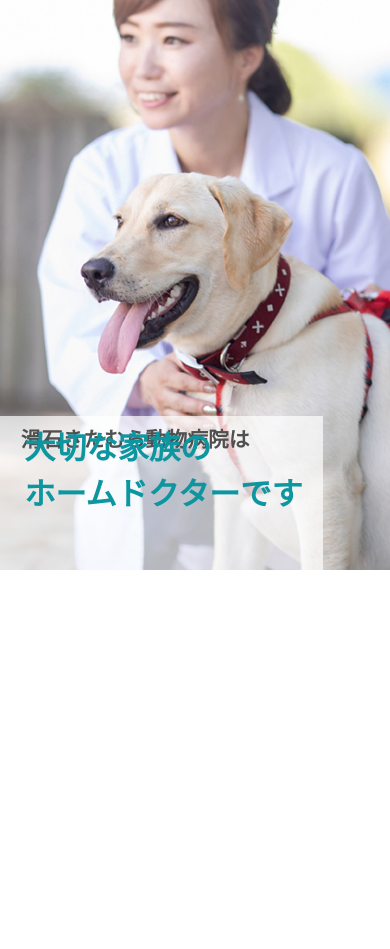
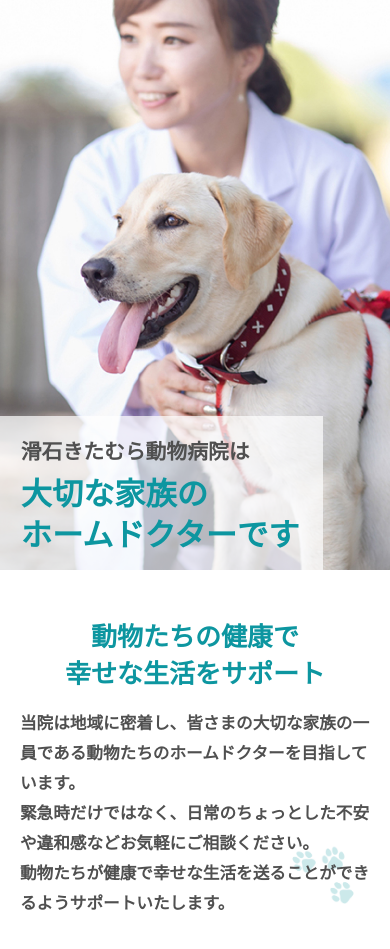
Before and after one commit to saitou202506/doubutubyouin, a plain HTML site: page index.html in a window 390 px wide. Shown: the part 53-1002 px from the top of the page. Before the commit the page ends 947 px from the top, so only its background shows below. Drawn offline with Linux system fonts and the light colour scheme.

Commit message:
main-overlay-description

```diff
--- a/index.html
+++ b/index.html
@@ -33,9 +33,7 @@
                  <!-- 画面幅767px以下で表示する画像 -->
                  <source
                   media="(max-width: 767px)"
-                  srcset="./imge/Mask%20group-sp.jpg"
-
-                  >
+                  srcset="./imge/Mask%20group-sp.jpg">
 
                  <!-- 画面幅768px以上で表示する画像 -->
                  <img src="./imge/Mask%20group.jpg" alt="女性と犬">
@@ -44,6 +42,16 @@
                 <div class="main-overlay">
                    <h2 class="main-message1">滑石きたむら動物病院は</h2>
                    <p class="main-message2">大切な家族の<br>ホームドクター<span class="main-message3">です</span></p>
+                </div>
+                <div class="main-overlay-description">
+                   <h3 class="main-message4">動物たちの健康で<br class="sp-br">幸せな生活をサポート</h3>
+                   <div class="main-overlay-text">
+                     <p>当院は地域に密着し、皆さまの大切な家族の一員である動物たちのホームドクターを目指しています。</p>
+                     <p>緊急時だけではなく、日常のちょっとした不安や違和感などお気軽にご相談ください。</p>
+                     <p>動物たちが健康で幸せな生活を送ることができるようサポートいたします。</p>
+                   </div>
+
+                    <img src="imge/asiato1.jpg" alt="" class="asiato1-icon">
                 </div>
             </div>
 
--- a/style.css
+++ b/style.css
@@ -168,7 +168,6 @@ body {
     line-height: 1.5;
     font-family: var(--font-eb);
     color: #0D96A0;
-
 }
 
 .main-message3 {
@@ -191,7 +190,7 @@ body {
 
  .main-message1 {
     position: absolute;
-    top: calc(18 / 420 * 100%);
+    top: calc(18 / 148 * 100%);
     left: calc(20 / 311 * 100%);
     align-items: center;
     font-size: calc(20 / 375 * 100vw);
@@ -199,11 +198,11 @@ body {
 
  .main-message2 {
     position: absolute;
-    top: calc(18 / 420 * 100%);
-    left: calc(20 / 268 * 100%);
+    top: calc(54 / 148 * 100%);
+    left: calc(20 / 311 * 100%);
     align-items: center;
     font-size: calc(30 / 375 * 100vw);
-    line-height: 1.5;
+    line-height: 1.3;
  }
 
  .main-message3 {
@@ -212,3 +211,82 @@ body {
     left: 0px;
  }
 }
+
+.main-overlay-description {
+   position: relative;
+    width: 100%;
+    height: 284px;
+    left: 0;
+    background: #FFFFFF;
+    box-sizing: border-box;
+}
+
+.main-message4 {
+    position: relative;
+    top: 60px;
+    text-align: center;
+    font-size: calc(30 / 1080 * 100vw);
+    font-family: var(--font-eb);
+    color: #0D96A0;
+}
+
+.main-overlay-text {
+    position: relative;
+    top: 80px;
+    text-align: center;
+    font-size: calc(18 / 1080 * 100vw);
+    font-family: var(--font-eb);
+    color: var(--color-main);
+    line-height: 33px;
+}
+
+.main-overlay-description .asiato1-icon {
+    position: absolute;
+    top: 172.99px;
+    left: calc(920 / 1080 * 100vw);
+    display: block;
+    width: 83.75px;
+    height: 77.12px;
+    object-fit: fill;
+}
+
+/* PCでは改行しない */
+.sp-br {
+    display: none;
+}
+
+@media screen and (max-width: 767px) {
+   .main-overlay-description {
+      height: calc(385 / 375 * 100vw);
+   }
+   .main-message4 {
+    top: 46px;
+    font-size: calc(25 / 375 * 100vw);
+   }
+
+   .sp-br {
+        display: block;
+    }
+
+   .main-overlay-text {
+    text-align: left;
+    top: 63px;
+    font-size: calc(16 / 375 * 100vw);
+    padding-inline: 20px;
+    box-sizing: border-box;
+    line-height: 30px;
+    z-index: 10;
+    }
+
+   .main-overlay-description .asiato1-icon {
+    position: absolute;
+    top: 275.49px;
+    left: calc(277.1 / 375 * 100vw);
+    display: block;
+    width: 68.35px;
+    height: 62.94px;
+    object-fit: fill;
+    opacity: 0.7;
+   }
+
+}
```
Also changed, not shown: imge/asiato1.jpg (added). Lines whose indentation alone changed are shown as unchanged.
